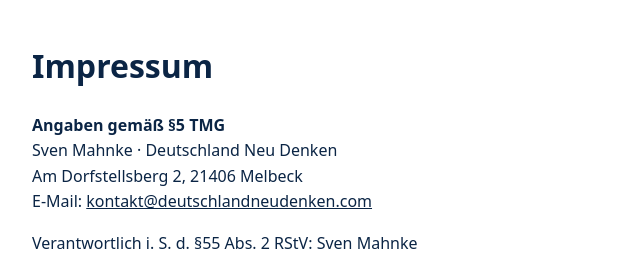
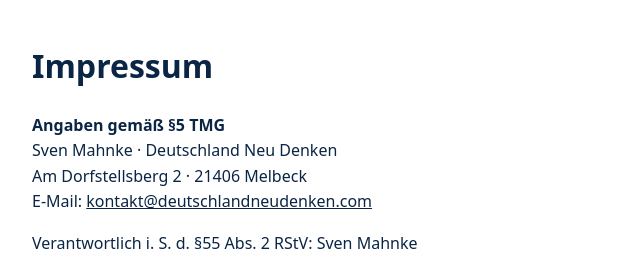
Before and after one commit to dasloels/dnd-website, a plain HTML site: page impressum.html in a window 1280 px wide. Shown: the top 265 px of the page, 8-648 px from the left. Drawn offline with Linux system fonts and the light colour scheme.

Commit message:
Update impressum.html

```diff
--- a/impressum.html
+++ b/impressum.html
@@ -8,7 +8,7 @@ a{color:#0B2545}
 <h1>Impressum</h1>
 <p><strong>Angaben gemäß §5 TMG</strong><br>
 Sven Mahnke · Deutschland Neu Denken<br>
-Am Dorfstellsberg 2, 21406 Melbeck<br>
+Am Dorfstellsberg 2 · 21406 Melbeck<br>
 E-Mail: <a href="mailto:kontakt@deutschlandneudenken.com">kontakt@deutschlandneudenken.com</a></p>
 <p>Verantwortlich i. S. d. §55 Abs. 2 RStV: Sven Mahnke</p>
 <p>Haftung: Inhalte mit Sorgfalt erstellt, keine Gewähr für Aktualität/Vollständigkeit. Für externe Links sind deren Betreiber verantwortlich.</p>
```
